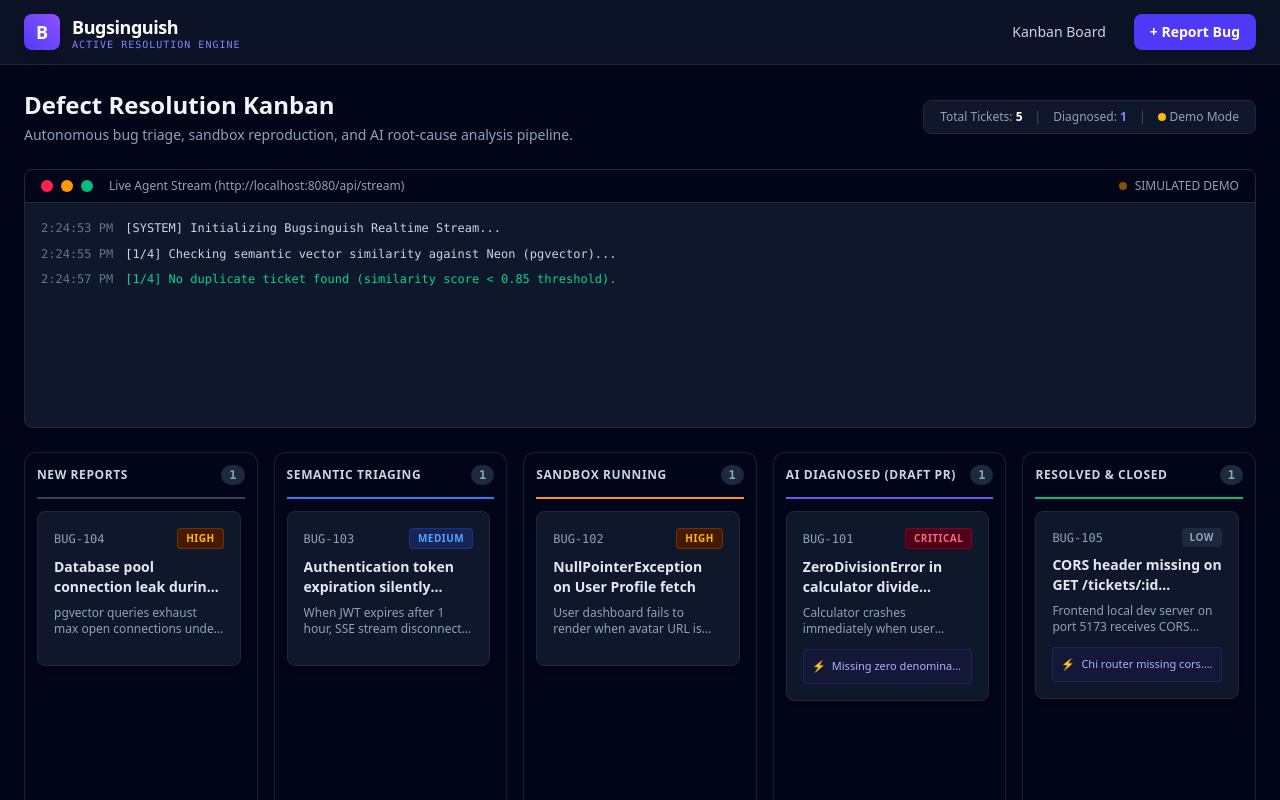
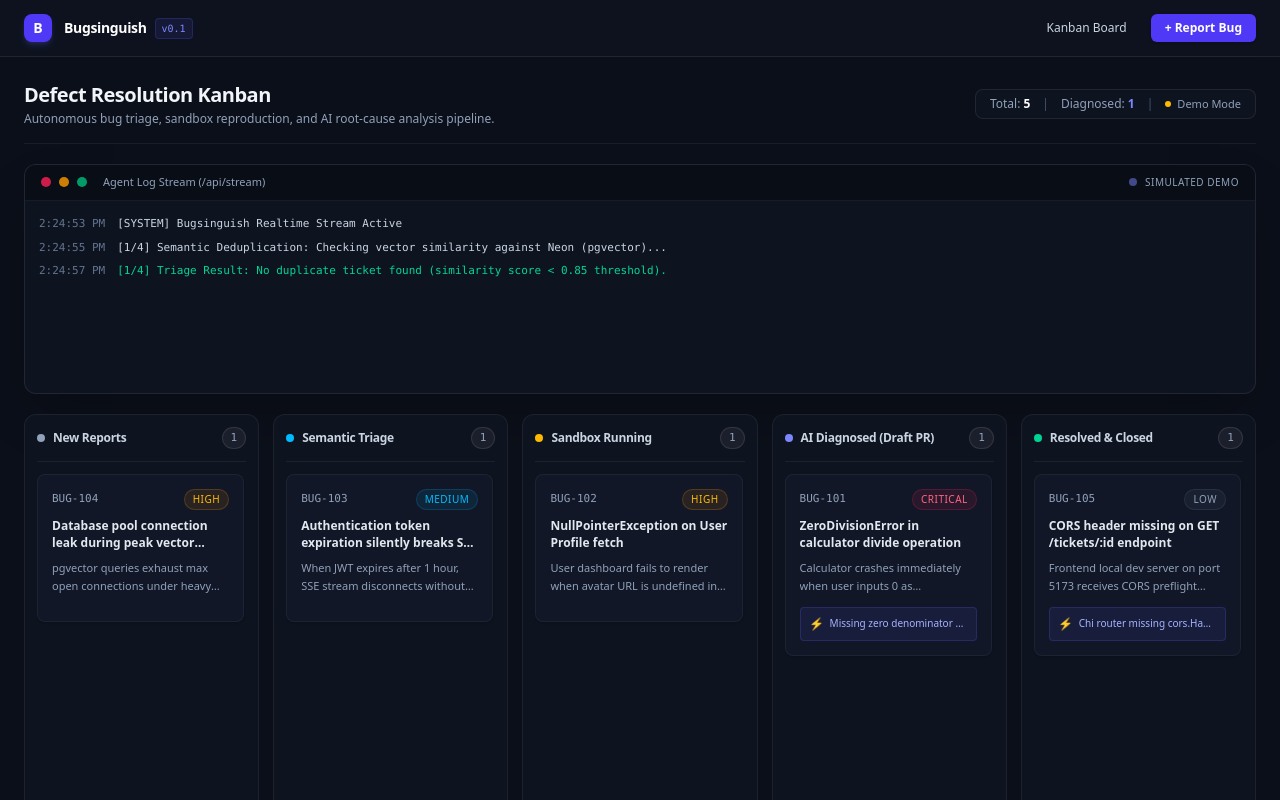
Before and after one commit to Mob-max30/bugsinguish, a SvelteKit app in the folder frontend/: page / in a window 1280 px wide. Shown: the top 800 px of the page. Built offline with nearby package versions, Linux system fonts and the light colour scheme; no server answers.

Commit message:
style(frontend): polish UI typography, Linear-style dev tool aesthetics, and CSS bundle config

```diff
--- a/frontend/src/app.css
+++ b/frontend/src/app.css
@@ -1,8 +1,32 @@
 @import "tailwindcss";
 
 @layer base {
+  :root {
+    --bg-main: #0b0f19;
+    --bg-card: #111726;
+    --bg-card-hover: #161e31;
+    --border-subtle: rgba(255, 255, 255, 0.08);
+  }
+
   body {
-    background-color: #090d16;
-    color: #f1f5f9;
+    background-color: var(--bg-main);
+    color: #e2e8f0;
+    font-family: -apple-system, BlinkMacSystemFont, 'Segoe UI', Roboto, Oxygen, Ubuntu, Cantarell, 'Open Sans', 'Helvetica Neue', sans-serif;
   }
 }
+
+/* Custom scrollbar styling */
+::-webkit-scrollbar {
+  width: 6px;
+  height: 6px;
+}
+::-webkit-scrollbar-track {
+  background: transparent;
+}
+::-webkit-scrollbar-thumb {
+  background: rgba(255, 255, 255, 0.15);
+  border-radius: 3px;
+}
+::-webkit-scrollbar-thumb:hover {
+  background: rgba(255, 255, 255, 0.25);
+}
--- a/frontend/src/lib/components/KanbanBoard.svelte
+++ b/frontend/src/lib/components/KanbanBoard.svelte
@@ -5,12 +5,12 @@
   export let tickets: Ticket[] = [];
   export let onSelectTicket: (ticket: Ticket) => void = () => {};
 
-  const columns: { id: TicketStatus; label: string; color: string }[] = [
-    { id: 'new', label: 'New Reports', color: 'border-slate-700' },
-    { id: 'triaging', label: 'Semantic Triaging', color: 'border-blue-500' },
-    { id: 'sandbox_running', label: 'Sandbox Running', color: 'border-amber-500' },
-    { id: 'diagnosed', label: 'AI Diagnosed (Draft PR)', color: 'border-indigo-500' },
-    { id: 'resolved', label: 'Resolved & Closed', color: 'border-emerald-500' }
+  const columns: { id: TicketStatus; label: string; dot: string }[] = [
+    { id: 'new', label: 'New Reports', dot: 'bg-slate-400' },
+    { id: 'triaging', label: 'Semantic Triage', dot: 'bg-sky-400' },
+    { id: 'sandbox_running', label: 'Sandbox Running', dot: 'bg-amber-400' },
+    { id: 'diagnosed', label: 'AI Diagnosed (Draft PR)', dot: 'bg-indigo-400' },
+    { id: 'resolved', label: 'Resolved & Closed', dot: 'bg-emerald-400' }
   ];
 
   function getTicketsByStatus(status: TicketStatus) {
@@ -18,27 +18,30 @@
   }
 </script>
 
-<div class="grid grid-cols-1 md:grid-cols-3 lg:grid-cols-5 gap-4">
+<div class="grid grid-cols-1 md:grid-cols-3 lg:grid-cols-5 gap-3.5">
   {#each columns as col}
     {@const colTickets = getTicketsByStatus(col.id)}
-    <div class="bg-slate-950/60 border border-slate-800/80 rounded-xl p-3 flex flex-col h-[680px]">
+    <div class="bg-[#0e1320] border border-white/[0.06] rounded-xl p-3 flex flex-col h-[640px]">
       <!-- Column Header -->
-      <div class={`flex items-center justify-between pb-3 mb-3 border-b-2 ${col.color}`}>
-        <h3 class="text-xs font-bold uppercase tracking-wider text-slate-300">{col.label}</h3>
-        <span class="text-xs font-mono bg-slate-800 text-slate-400 px-2 py-0.5 rounded-full font-semibold">
+      <div class="flex items-center justify-between pb-3 mb-3 border-b border-white/[0.06]">
+        <div class="flex items-center space-x-2">
+          <span class={`w-2 h-2 rounded-full ${col.dot}`}></span>
+          <h3 class="text-xs font-semibold text-slate-300 tracking-tight">{col.label}</h3>
+        </div>
+        <span class="text-[11px] font-mono text-slate-400 bg-white/5 border border-white/10 px-2 py-0.5 rounded-full font-medium">
           {colTickets.length}
         </span>
       </div>
 
       <!-- Column Ticket Stack -->
-      <div class="flex-1 overflow-y-auto space-y-3 pr-1 scrollbar-thin scrollbar-thumb-slate-800">
+      <div class="flex-1 overflow-y-auto space-y-2.5 pr-0.5">
         {#each colTickets as ticket (ticket.id)}
           <TicketCard {ticket} onClick={onSelectTicket} />
         {/each}
 
         {#if colTickets.length === 0}
-          <div class="h-24 border border-dashed border-slate-800/60 rounded-lg flex items-center justify-center text-xs text-slate-600 font-medium">
-            Empty Stage
+          <div class="h-28 border border-dashed border-white/10 rounded-lg flex items-center justify-center text-[11px] text-slate-500 font-medium">
+            No tickets
           </div>
         {/if}
       </div>
--- a/frontend/src/lib/components/SseTerminal.svelte
+++ b/frontend/src/lib/components/SseTerminal.svelte
@@ -5,14 +5,13 @@
   export let isConnected = false;
 
   let logs: Array<{ id: string; text: string; time: string; type?: string }> = [
-    { id: '1', text: '[SYSTEM] Initializing Bugsinguish Realtime Stream...', time: new Date().toLocaleTimeString(), type: 'info' }
+    { id: '1', text: '[SYSTEM] Bugsinguish Realtime Stream Active', time: new Date().toLocaleTimeString(), type: 'info' }
   ];
 
   let cleanupSse: (() => void) | null = null;
   let fallbackInterval: any = null;
 
   onMount(() => {
-    // Attempt real SSE connection to backend
     cleanupSse = createSseListener(
       'http://localhost:8080/api/stream',
       (event) => {
@@ -26,16 +25,14 @@
       }
     );
 
-    // Fallback simulated stream for standalone UI testing
     const sampleMessages = [
-      { text: '[1/4] Checking semantic vector similarity against Neon (pgvector)...', type: 'info' },
-      { text: '[1/4] No duplicate ticket found (similarity score < 0.85 threshold).', type: 'success' },
-      { text: '[2/4] Triggering Docker Sandbox manager (image: Dockerfile.dummy)...', type: 'info' },
-      { text: '[2/4] Spawning isolated container [id: sb-92a10b]...', type: 'info' },
-      { text: '[3/4] Running test suite against branch main...', type: 'warn' },
-      { text: '[3/4] Captured crash output: ZeroDivisionError in calc.py line 14', type: 'error' },
-      { text: '[4/4] Sending crash report & snippet to Gemini 1.5 Pro...', type: 'info' },
-      { text: '[4/4] Root cause analysis completed. Git unified diff generated.', type: 'success' }
+      { text: '[1/4] Semantic Deduplication: Checking vector similarity against Neon (pgvector)...', type: 'info' },
+      { text: '[1/4] Triage Result: No duplicate ticket found (similarity score < 0.85 threshold).', type: 'success' },
+      { text: '[2/4] Ephemeral Sandbox: Spawning Docker container [id: sb-92a10b]...', type: 'info' },
+      { text: '[3/4] Test Reproduction: Running calculator.py test suite against branch main...', type: 'warn' },
+      { text: '[3/4] Captured Exception: ZeroDivisionError in calculator.py line 14', type: 'error' },
+      { text: '[4/4] AI Engine: Sending crash report & repository context to Gemini 1.5 Pro...', type: 'info' },
+      { text: '[4/4] RCA Diagnosis Complete: Unified git patch generated. Draft PR created.', type: 'success' }
     ];
 
     let index = 0;
@@ -46,7 +43,7 @@
         logs = [...logs, { id: Math.random().toString(), text: msg.text, time, type: msg.type }];
         index++;
       }
-    }, 2000);
+    }, 2200);
   });
 
   onDestroy(() => {
@@ -55,26 +52,28 @@
   });
 </script>
 
-<div class="bg-slate-900 border border-slate-800 rounded-lg overflow-hidden shadow-xl font-mono text-sm">
-  <div class="bg-slate-950 px-4 py-2 border-b border-slate-800 flex items-center justify-between">
+<div class="bg-[#0e1320] border border-white/[0.08] rounded-xl overflow-hidden shadow-2xl font-mono text-xs">
+  <!-- Terminal Header -->
+  <div class="bg-[#090d16] px-4 py-2.5 border-b border-white/[0.06] flex items-center justify-between">
     <div class="flex items-center space-x-2">
-      <span class="w-3 h-3 rounded-full bg-rose-500 inline-block"></span>
-      <span class="w-3 h-3 rounded-full bg-amber-500 inline-block"></span>
-      <span class="w-3 h-3 rounded-full bg-emerald-500 inline-block"></span>
-      <span class="text-xs text-slate-400 font-sans ml-2">Live Agent Stream (http://localhost:8080/api/stream)</span>
+      <span class="w-2.5 h-2.5 rounded-full bg-rose-500/80 inline-block"></span>
+      <span class="w-2.5 h-2.5 rounded-full bg-amber-500/80 inline-block"></span>
+      <span class="w-2.5 h-2.5 rounded-full bg-emerald-500/80 inline-block"></span>
+      <span class="text-[11px] text-slate-400 font-sans ml-2 font-medium">Agent Log Stream (/api/stream)</span>
     </div>
-    <div class="flex items-center space-x-2 text-xs">
-      <span class={`w-2 h-2 rounded-full ${isConnected ? 'bg-emerald-400 animate-pulse' : 'bg-amber-500 animate-pulse'}`}></span>
-      <span class="text-slate-400 font-sans">{isConnected ? 'CONNECTED' : 'SIMULATED DEMO'}</span>
+    <div class="flex items-center space-x-2 text-[10px]">
+      <span class={`w-2 h-2 rounded-full ${isConnected ? 'bg-emerald-400 animate-pulse' : 'bg-indigo-400 animate-pulse'}`}></span>
+      <span class="text-slate-400 font-sans font-medium uppercase tracking-wider">{isConnected ? 'LIVE BACKEND' : 'SIMULATED DEMO'}</span>
     </div>
   </div>
 
-  <div class="p-4 h-56 overflow-y-auto space-y-1.5 scrollbar-thin scrollbar-thumb-slate-700">
+  <!-- Terminal Body -->
+  <div class="p-3.5 h-48 overflow-y-auto space-y-1.5 leading-relaxed font-mono">
     {#each logs as log (log.id)}
-      <div class="flex items-start space-x-3 text-xs leading-relaxed">
+      <div class="flex items-start space-x-3 text-[11px]">
         <span class="text-slate-500 shrink-0 select-none">{log.time}</span>
         <span class={
-          log.type === 'success' ? 'text-emerald-400' :
+          log.type === 'success' ? 'text-emerald-400 font-medium' :
           log.type === 'warn' ? 'text-amber-300' :
           log.type === 'error' ? 'text-rose-400' : 'text-slate-300'
         }>
--- a/frontend/src/lib/components/TicketCard.svelte
+++ b/frontend/src/lib/components/TicketCard.svelte
@@ -3,38 +3,40 @@
 
   export let ticket: Ticket;
   export let onClick: (ticket: Ticket) => void = () => {};
+
+  const severityStyles = {
+    critical: 'bg-rose-500/10 text-rose-400 border-rose-500/20',
+    high: 'bg-amber-500/10 text-amber-400 border-amber-500/20',
+    medium: 'bg-sky-500/10 text-sky-400 border-sky-500/20',
+    low: 'bg-slate-500/10 text-slate-400 border-slate-500/20'
+  };
 </script>
 
 <!-- svelte-ignore a11y-click-events-have-key-events -->
 <!-- svelte-ignore a11y-no-static-element-interactions -->
 <div
-  class="bg-slate-900 border border-slate-800 hover:border-indigo-500/50 rounded-lg p-4 cursor-pointer transition shadow-md hover:shadow-indigo-500/5 group"
+  class="bg-[#111726] border border-white/5 hover:border-indigo-500/40 rounded-lg p-3.5 cursor-pointer transition-all duration-150 hover:-translate-y-0.5 shadow-sm hover:shadow-indigo-500/10 group"
   on:click={() => onClick(ticket)}
 >
-  <div class="flex items-center justify-between mb-2">
-    <span class="text-xs font-mono text-slate-400 group-hover:text-indigo-400 transition">{ticket.id}</span>
-    <span class={`text-[10px] font-bold px-2 py-0.5 rounded uppercase tracking-wider ${
-      ticket.severity === 'critical' ? 'bg-rose-950 text-rose-400 border border-rose-800/60' :
-      ticket.severity === 'high' ? 'bg-amber-950 text-amber-400 border border-amber-800/60' :
-      ticket.severity === 'medium' ? 'bg-blue-950 text-blue-400 border border-blue-800/60' :
-      'bg-slate-800 text-slate-400'
-    }`}>
+  <div class="flex items-center justify-between gap-2 mb-2">
+    <span class="text-[11px] font-mono text-slate-400 group-hover:text-indigo-300 transition-colors">{ticket.id}</span>
+    <span class={`text-[10px] font-medium px-2 py-0.5 rounded-full border uppercase tracking-wider ${severityStyles[ticket.severity] || severityStyles.medium}`}>
       {ticket.severity}
     </span>
   </div>
 
-  <h3 class="text-sm font-semibold text-slate-200 line-clamp-2 mb-2 group-hover:text-slate-100 transition">
+  <h3 class="text-xs font-semibold text-slate-200 line-clamp-2 leading-snug mb-2 group-hover:text-white transition-colors">
     {ticket.title}
   </h3>
 
-  <p class="text-xs text-slate-400 line-clamp-2 mb-3">
+  <p class="text-[11px] text-slate-400 line-clamp-2 leading-relaxed mb-3">
     {ticket.description}
   </p>
 
   {#if ticket.diagnosis}
-    <div class="bg-indigo-950/40 border border-indigo-900/50 rounded p-2 text-[11px] text-indigo-300 flex items-center space-x-1.5">
-      <span>⚡</span>
-      <span class="truncate">{ticket.diagnosis.root_cause}</span>
+    <div class="bg-indigo-500/10 border border-indigo-500/20 rounded p-2 text-[11px] text-indigo-300 flex items-center space-x-1.5 font-sans">
+      <span class="text-indigo-400 text-xs">⚡</span>
+      <span class="truncate text-[10px] font-medium">{ticket.diagnosis.root_cause}</span>
     </div>
   {/if}
 </div>
--- a/frontend/src/routes/+layout.svelte
+++ b/frontend/src/routes/+layout.svelte
@@ -2,30 +2,30 @@
   import '../app.css';
 </script>
 
-<div class="min-h-screen flex flex-col bg-slate-950 text-slate-100">
+<div class="min-h-screen flex flex-col bg-[#0b0f19] text-slate-100 font-sans antialiased">
   <!-- Top Navigation Bar -->
-  <header class="bg-slate-900/80 backdrop-blur border-b border-slate-800 sticky top-0 z-40">
-    <div class="max-w-7xl mx-auto px-6 h-16 flex items-center justify-between">
+  <header class="bg-[#0e1320]/90 backdrop-blur-md border-b border-white/[0.08] sticky top-0 z-40">
+    <div class="max-w-7xl mx-auto px-6 h-14 flex items-center justify-between">
       <a href="/" class="flex items-center space-x-3 group">
-        <div class="w-9 h-9 rounded-lg bg-gradient-to-tr from-indigo-600 to-violet-500 flex items-center justify-center text-white font-black text-lg shadow-lg group-hover:scale-105 transition">
+        <div class="w-7 h-7 rounded-lg bg-indigo-600 flex items-center justify-center text-white font-black text-sm shadow-md shadow-indigo-500/20 group-hover:bg-indigo-500 transition">
           B
         </div>
-        <div>
-          <span class="text-lg font-bold tracking-tight text-white">Bugsinguish</span>
-          <span class="text-[10px] uppercase font-mono tracking-widest text-indigo-400 block -mt-1">Active Resolution Engine</span>
+        <div class="flex items-center space-x-2">
+          <span class="text-sm font-bold tracking-tight text-white">Bugsinguish</span>
+          <span class="text-[10px] font-mono text-indigo-400 bg-indigo-500/10 border border-indigo-500/20 px-1.5 py-0.5 rounded">v0.1</span>
         </div>
       </a>
 
-      <nav class="flex items-center space-x-4">
+      <nav class="flex items-center space-x-3">
         <a
           href="/"
-          class="text-sm font-medium text-slate-300 hover:text-white px-3 py-2 rounded-lg hover:bg-slate-800 transition"
+          class="text-xs font-medium text-slate-300 hover:text-white px-3 py-1.5 rounded-md hover:bg-white/5 transition"
         >
           Kanban Board
         </a>
         <a
           href="/submit"
-          class="text-sm font-semibold bg-indigo-600 hover:bg-indigo-500 text-white px-4 py-2 rounded-lg shadow-md transition"
+          class="text-xs font-semibold bg-indigo-600 hover:bg-indigo-500 text-white px-3.5 py-1.5 rounded-md shadow-sm transition"
         >
           + Report Bug
         </a>
@@ -39,7 +39,7 @@
   </main>
 
   <!-- Footer -->
-  <footer class="border-t border-slate-900 bg-slate-950 py-4 text-center text-xs text-slate-600">
-    Bugsinguish — Developer Tool Reconstruction (Bugzilla CloneFest) · Team Pranav · Ujwal · Pavan
+  <footer class="border-t border-white/[0.06] bg-[#0b0f19] py-4 text-center text-[11px] text-slate-400">
+    Bugsinguish — AI-Native Defect Resolution Engine · Team Pranav · Ujwal · Pavan
   </footer>
 </div>
--- a/frontend/src/routes/+page.svelte
+++ b/frontend/src/routes/+page.svelte
@@ -16,12 +16,12 @@
       id: 'BUG-101',
       title: 'ZeroDivisionError in calculator divide operation',
       description: 'Calculator crashes immediately when user inputs 0 as denominator in division function.',
-      stack_trace: 'Traceback (most recent call last):\n  File "test_calc.py", line 12, in test_divide\n    result = divide(10, 0)\n  File "calc.py", line 14, in divide\n    return a / b\nZeroDivisionError: division by zero',
+      stack_trace: 'Traceback (most recent call last):\n  File "test_calculator.py", line 12, in test_divide\n    result = divide(10, 0)\n  File "calculator.py", line 14, in divide\n    return a / b\nZeroDivisionError: division by zero',
       repo_branch_url: 'https://github.com/Mob-max30/bugsinguish/tree/main',
       severity: 'critical',
       status: 'diagnosed',
       diagnosis: {
-        root_cause: 'Missing zero denominator validation in divide() function at calc.py line 14.',
+        root_cause: 'Missing zero denominator validation in divide() function at calculator.py line 14.',
         explanation: 'The divide function accepts integer arguments a and b without checking if b == 0 before performing division operator. This raises ZeroDivisionError unhandled.',
         file: 'sandbox/dummy_repo/calculator.py',
         diff: '--- calculator.py\n+++ calculator.py\n@@ -13,3 +13,5 @@\n def divide(a, b):\n+    if b == 0:\n+        raise ValueError("Cannot divide by zero")\n     return a / b'
@@ -111,22 +111,22 @@
   }
 </script>
 
-<div class="space-y-6">
+<div class="space-y-5">
   <!-- Top Banner -->
-  <div class="flex items-center justify-between">
+  <div class="flex items-center justify-between border-b border-white/[0.06] pb-4">
     <div>
-      <h1 class="text-2xl font-black text-slate-100">Defect Resolution Kanban</h1>
-      <p class="text-sm text-slate-400 mt-1">Autonomous bug triage, sandbox reproduction, and AI root-cause analysis pipeline.</p>
+      <h1 class="text-xl font-bold text-slate-100 tracking-tight">Defect Resolution Kanban</h1>
+      <p class="text-xs text-slate-400 mt-0.5">Autonomous bug triage, sandbox reproduction, and AI root-cause analysis pipeline.</p>
     </div>
 
-    <div class="flex items-center space-x-3 text-xs bg-slate-900 px-4 py-2 rounded-lg border border-slate-800">
-      <span class="text-slate-400">Total Tickets: <strong class="text-white">{tickets.length}</strong></span>
+    <div class="flex items-center space-x-3 text-xs bg-[#0e1320] px-3.5 py-1.5 rounded-lg border border-white/[0.08]">
+      <span class="text-slate-400">Total: <strong class="text-white">{tickets.length}</strong></span>
       <span class="text-slate-600">|</span>
       <span class="text-slate-400">Diagnosed: <strong class="text-indigo-400">{tickets.filter(t => t.status === 'diagnosed').length}</strong></span>
       <span class="text-slate-600">|</span>
-      <span class="flex items-center space-x-1">
-        <span class={`w-2 h-2 rounded-full ${isBackendConnected ? 'bg-emerald-400' : 'bg-amber-400'}`}></span>
-        <span class="text-slate-400">{isBackendConnected ? 'API Live' : 'Demo Mode'}</span>
+      <span class="flex items-center space-x-1.5">
+        <span class={`w-1.5 h-1.5 rounded-full ${isBackendConnected ? 'bg-emerald-400' : 'bg-amber-400'}`}></span>
+        <span class="text-slate-400 text-[11px]">{isBackendConnected ? 'API Live' : 'Demo Mode'}</span>
       </span>
     </div>
   </div>
--- a/frontend/vite.config.js
+++ b/frontend/vite.config.js
@@ -1,7 +1,6 @@
 import { sveltekit } from '@sveltejs/kit/vite';
-import tailwindcss from '@tailwindcss/vite';
 import { defineConfig } from 'vite';
 
 export default defineConfig({
-  plugins: [tailwindcss(), sveltekit()]
+  plugins: [sveltekit()]
 });
```
Also changed, not shown: 1 other file (tests, documents, lock files or other folders).
